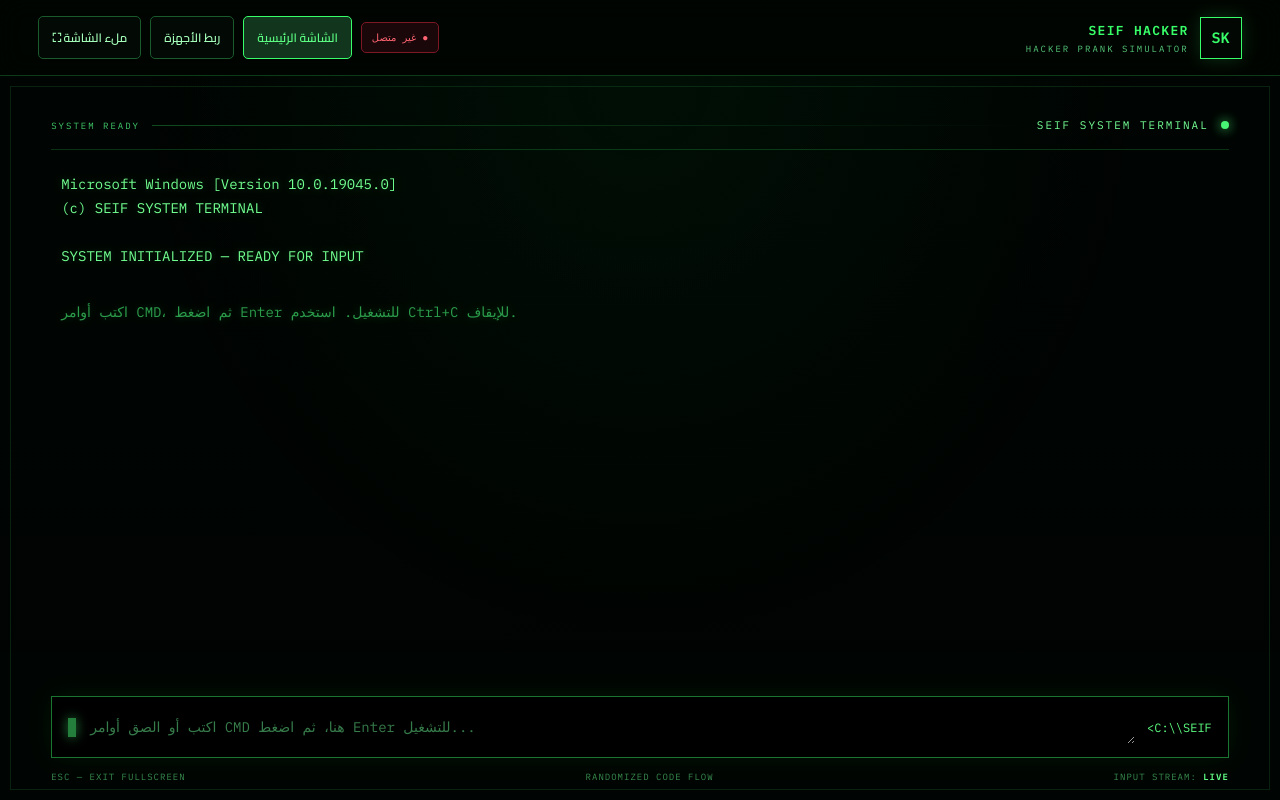
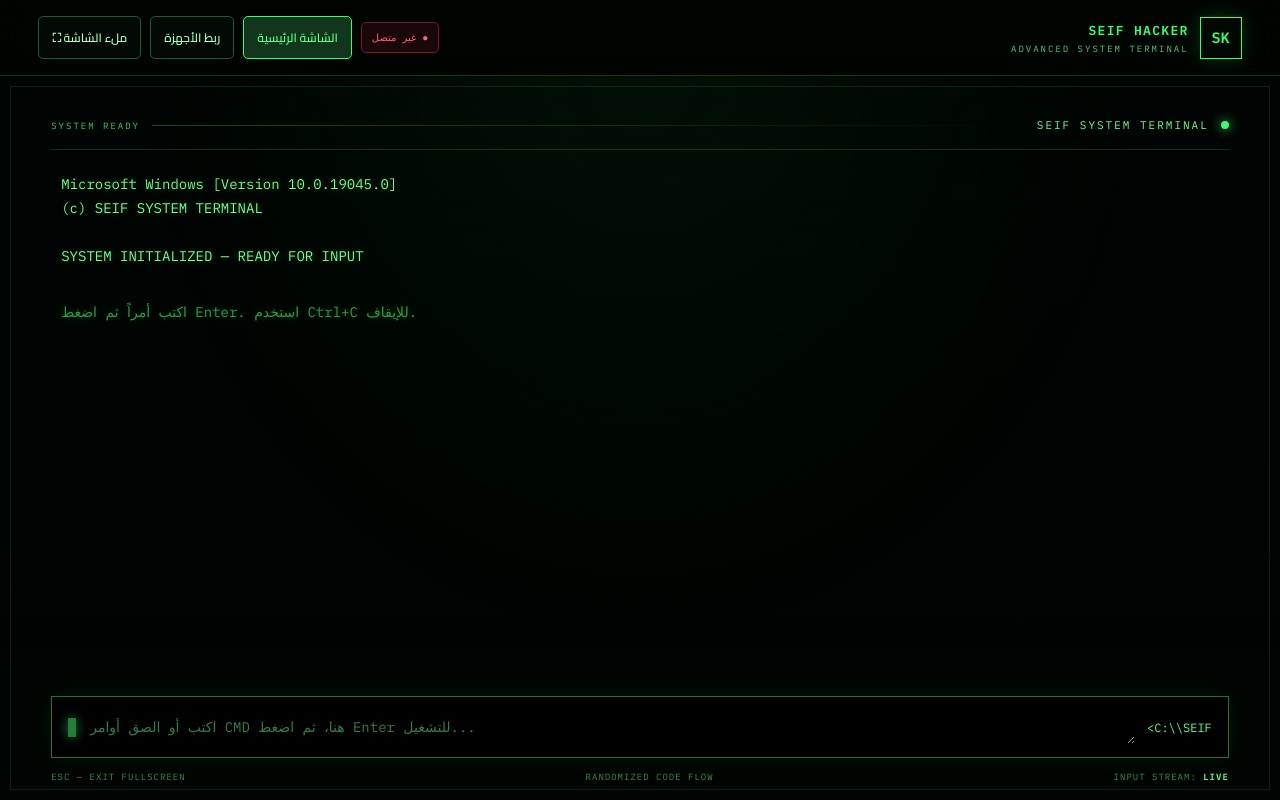
Before and after one commit to seifjaballah77-eng/seif-hacker-kali, a website: page public/index.html in a window 1280 px wide. Drawn offline with Linux system fonts and the light colour scheme.

Commit message:
Refresh terminal branding and interface copy

```diff
--- a/public/index.html
+++ b/public/index.html
@@ -1,11 +1,11 @@
-<!doctype html><html lang="ar" dir="rtl"><head><meta charset="utf-8"><meta name="viewport" content="width=device-width,initial-scale=1,viewport-fit=cover"><meta name="theme-color" content="#020704"><meta name="description" content="تجربة سينمائية تفاعلية بمؤثرات طرفية وإنذارات وتحميلات تمثيلية."><link rel="manifest" href="./manifest.webmanifest"><link rel="stylesheet" href="./style.css"><title>SEIF HACKER | سيناريو الاختراق السينمائي</title></head><body>
+<!doctype html><html lang="ar" dir="rtl"><head><meta charset="utf-8"><meta name="viewport" content="width=device-width,initial-scale=1,viewport-fit=cover"><meta name="theme-color" content="#020704"><meta name="description" content="واجهة طرفية تفاعلية بمؤثرات بصرية وأوامر متتابعة."><link rel="manifest" href="./manifest.webmanifest"><link rel="stylesheet" href="./style.css"><title>SEIF HACKER | SYSTEM TERMINAL</title></head><body>
 <canvas id="matrixRain" aria-hidden="true"></canvas><div id="cinema" class="cinema hidden" aria-live="polite"></div><div class="app-shell">
-<header class="topbar"><div class="brand"><span class="mark">SK</span><div><b>SEIF HACKER</b><small>HACKER PRANK SIMULATOR</small></div></div><div class="top-actions"><span class="status" id="status">● غير متصل</span><button class="top-button active" data-view="sim">الشاشة الرئيسية</button><button class="top-button" data-view="pair">ربط الأجهزة</button><button class="top-button" id="fullScreen">ملء الشاشة ⛶</button></div></header>
+<header class="topbar"><div class="brand"><span class="mark">SK</span><div><b>SEIF HACKER</b><small>ADVANCED SYSTEM TERMINAL</small></div></div><div class="top-actions"><span class="status" id="status">● غير متصل</span><button class="top-button active" data-view="sim">الشاشة الرئيسية</button><button class="top-button" data-view="pair">ربط الأجهزة</button><button class="top-button" id="fullScreen">ملء الشاشة ⛶</button></div></header>
 <main><section id="sim" class="view console-view"><div class="console-stage"><div class="console-heading"><span class="live-mark"></span><span>SEIF SYSTEM TERMINAL</span><span class="heading-line"></span><span class="ready">SYSTEM READY</span></div>
 <pre class="output-window" id="output"><span class="boot-line">Microsoft Windows [Version 10.0.19045.0]
 (c) SEIF SYSTEM TERMINAL</span>
 <span class="boot-line">SYSTEM INITIALIZED — READY FOR INPUT</span>
-<span class="boot-line dim">اكتب أوامر CMD، ثم اضغط Enter للتشغيل. استخدم Ctrl+C للإيقاف.</span></pre>
+<span class="boot-line dim">اكتب أمراً ثم اضغط Enter. استخدم Ctrl+C للإيقاف.</span></pre>
 <form id="cmd" class="command-bar" autocomplete="off"><span class="prompt-symbol">C:\\SEIF&gt;</span><textarea id="command" rows="1" placeholder="اكتب أو الصق أوامر CMD هنا، ثم اضغط Enter للتشغيل..." autocomplete="off" spellcheck="false" aria-label="اكتب أوامر هنا"></textarea><span class="cursor"></span></form>
 <div class="stage-footer"><span>INPUT STREAM: <b>LIVE</b></span><span>RANDOMIZED CODE FLOW</span><span>ESC — EXIT FULLSCREEN</span></div></div></section>
 <section id="pair" class="view pair-view hidden"><div class="pair-heading"><span class="eyebrow">DEVICE LINK</span><h1>ربط الأجهزة</h1><p>اربط هاتفك بالكمبيوتر أو جهاز آخر دون حساب. لا يبدأ الاتصال قبل موافقة الطرف الآخر.</p></div>
```
